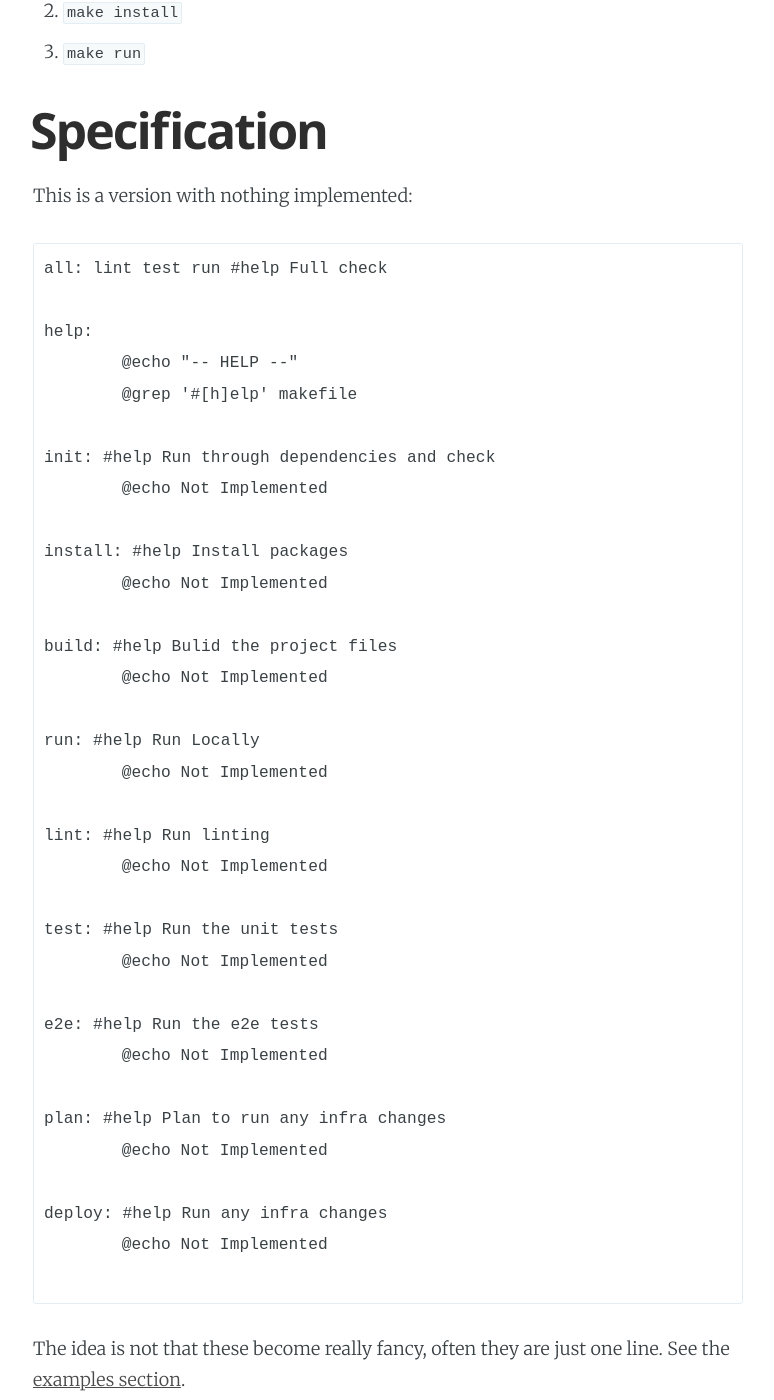
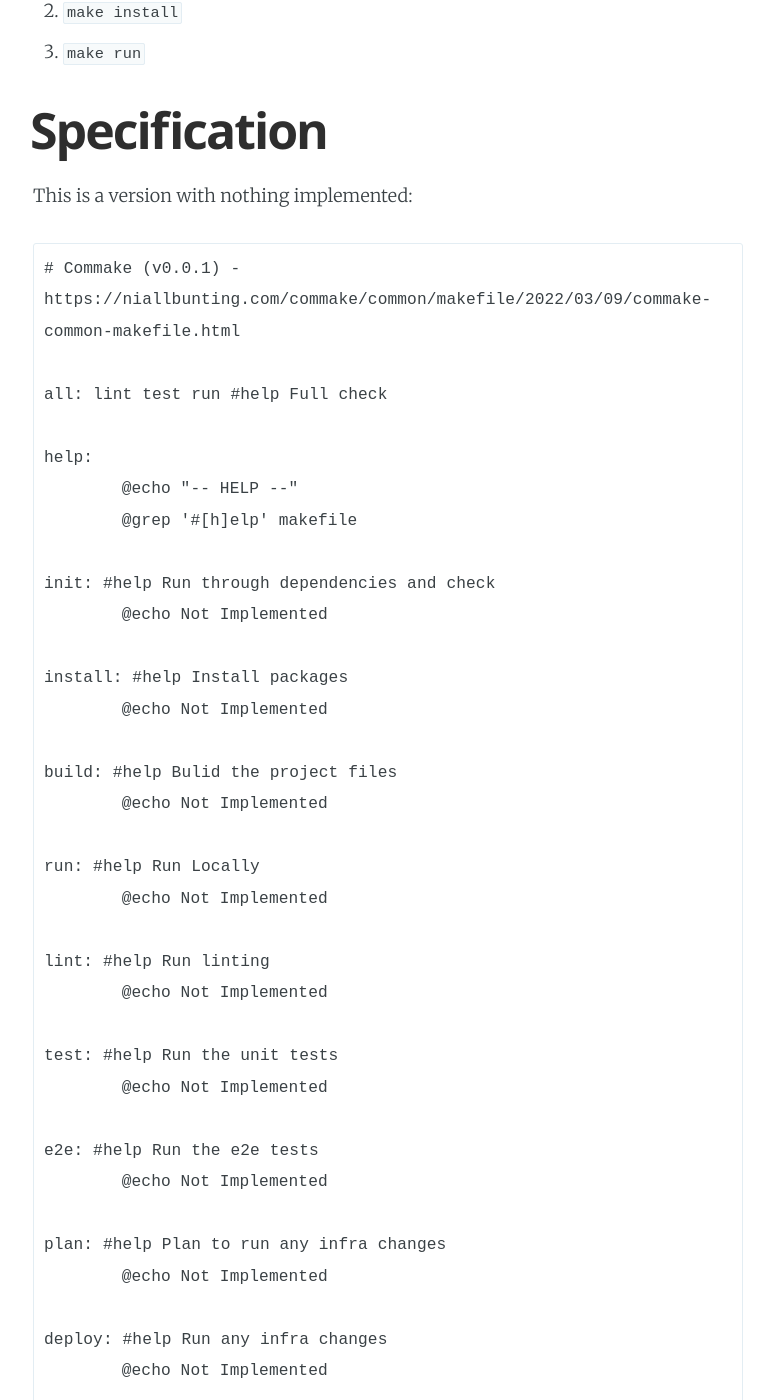
Before and after one commit to NiallBunting/niallbunting.github.io, a Jekyll site: the page built from _posts/2022-03-09-commake-common-makefile.markdown, in a window 1280 px wide and 1400 px high, scrolled down 1383 px. Shown: the whole window, without its empty margins (252-1026 px from the left). Built offline with Jekyll 4.4.1, drawn with Linux system fonts in a browser that asks for light colours; some of the changed lines change nothing that is shown.

Commit message:
Add version to makefile

````diff
--- a/_posts/2022-03-09-commake-common-makefile.markdown
+++ b/_posts/2022-03-09-commake-common-makefile.markdown
@@ -37,6 +37,8 @@ All of this can be solved by using a common makefile across all your projects. U
 This is a version with nothing implemented:
 
 ```
+# Commake (v0.0.1) - https://niallbunting.com/commake/common/makefile/2022/03/09/commake-common-makefile.html
+
 all: lint test run #help Full check
 
 help:
@@ -77,6 +79,7 @@ The idea is not that these become really fancy, often they are just one line. Se
 # Examples
 
 * [Golang][goexample]
+* [Github Pages][ghpagesexample]
 
 # Contributing
 
@@ -97,6 +100,7 @@ This was created originally by Niall Bunting. If you would like to leave feedbac
 [Creative Commons ― CC BY 3.0][creativecommons]
 
 
+[ghpagesexample]: https://raw.githubusercontent.com/NiallBunting/niallbunting.github.io/master/makefile
 [goexample]: https://raw.githubusercontent.com/NiallBunting/dotfiles/master/makefile
 [github]: https://github.com/NiallBunting/niallbunting.github.io
 [creativecommons]: https://creativecommons.org/licenses/by/3.0/
````
Also changed, not shown: 1 other file.
